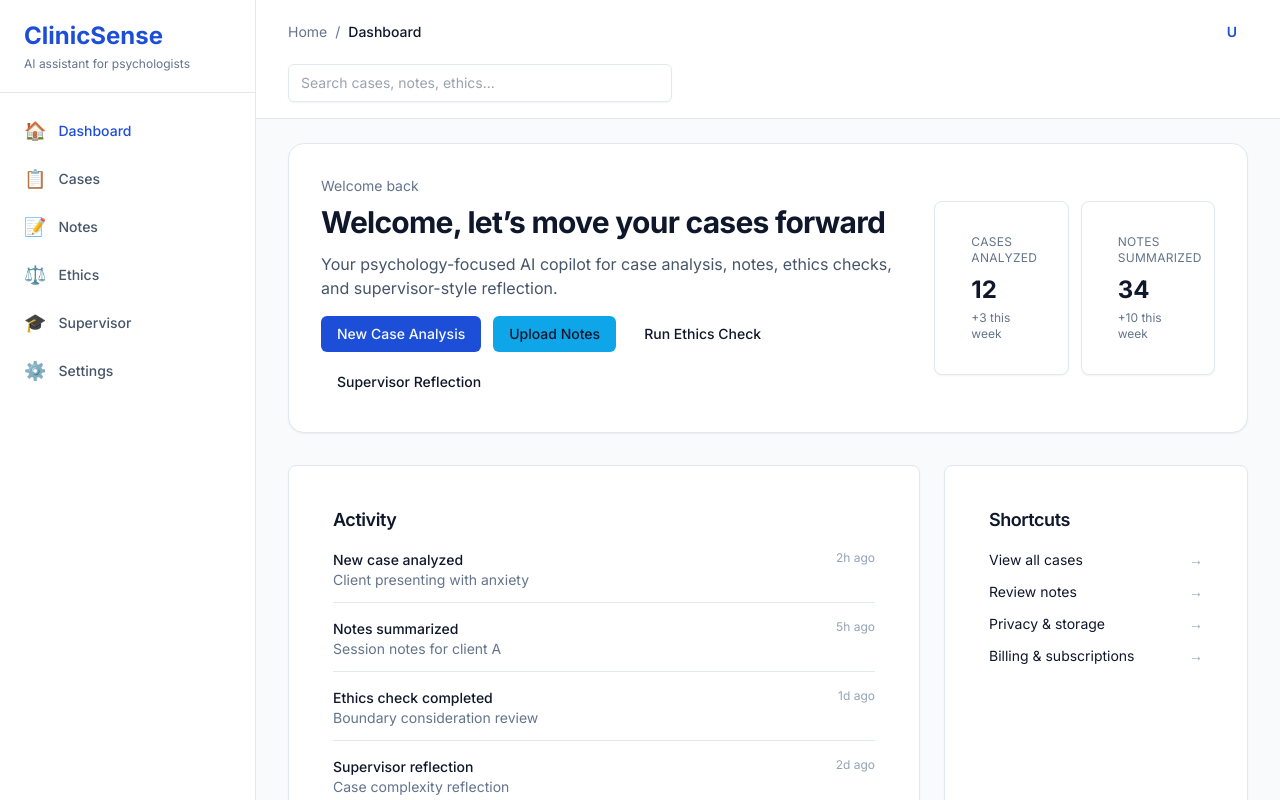
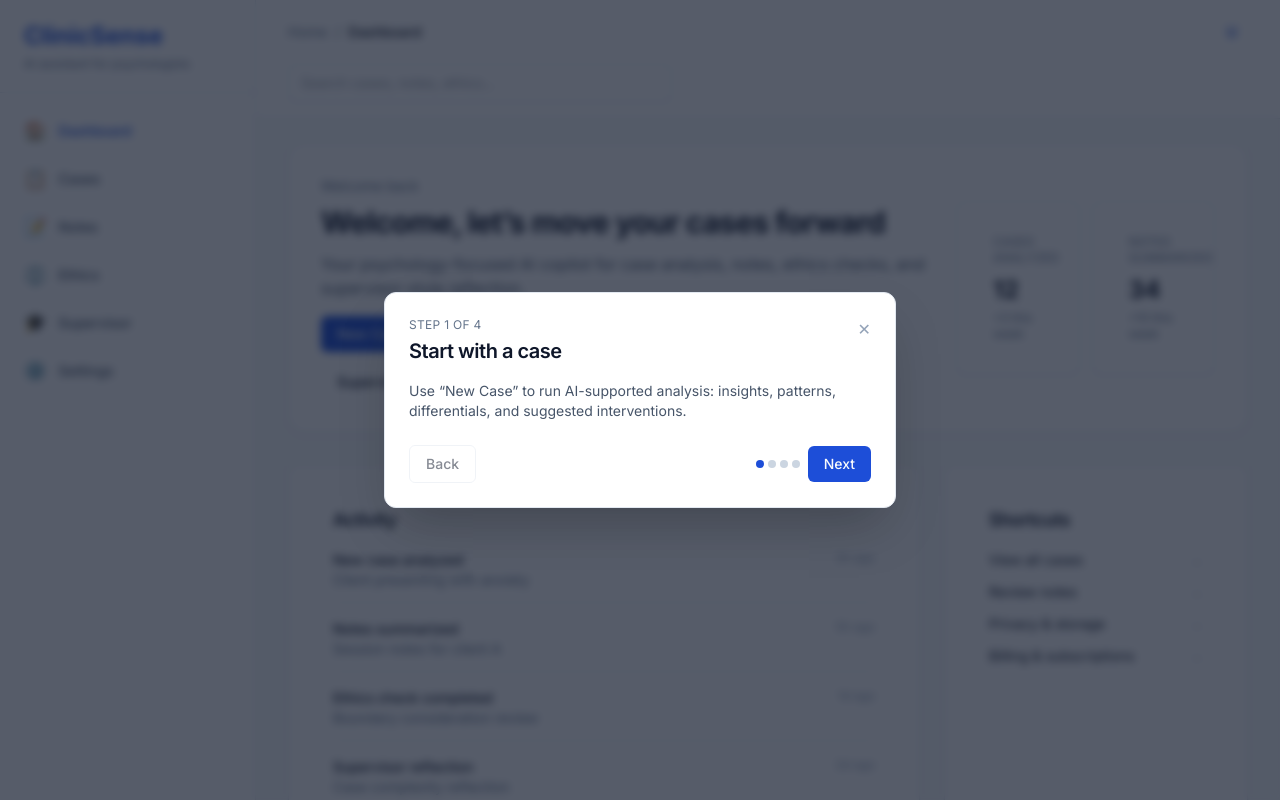
Before and after one commit to Ksramrz/Psych, a Next.js app in the folder frontend/: page /dashboard in a window 1280 px wide. Shown: the top 800 px of the page. Built offline with nearby package versions, Linux system fonts and the light colour scheme; no server answers.

Commit message:
Add onboarding tour and tooltips on dashboard

```diff
--- a/frontend/app/dashboard/page.tsx
+++ b/frontend/app/dashboard/page.tsx
@@ -5,9 +5,20 @@ import Link from 'next/link';
 import { AppLayout } from '@/components/layout/AppLayout';
 import { Button } from '@/components/ui/Button';
 import { Card } from '@/components/ui/Card';
+import { useEffect, useState } from 'react';
+import { Tour } from '@/components/onboarding/Tour';
+import { Tooltip } from '@/components/onboarding/Tooltip';
 
 export default function DashboardPage() {
   const { user, isLoaded } = useUser();
+  const [showTour, setShowTour] = useState(false);
+
+  useEffect(() => {
+    if (typeof window !== 'undefined') {
+      const dismissed = localStorage.getItem('clinicsense-tour-dismissed');
+      if (!dismissed) setShowTour(true);
+    }
+  }, []);
 
   if (!isLoaded) {
     return (
@@ -18,10 +29,30 @@ export default function DashboardPage() {
   }
 
   const quickActions = [
-    { label: 'New Case Analysis', href: '/cases/new', variant: 'primary' as const },
-    { label: 'Upload Notes', href: '/notes/upload', variant: 'secondary' as const },
-    { label: 'Run Ethics Check', href: '/ethics/check', variant: 'ghost' as const },
-    { label: 'Supervisor Reflection', href: '/supervisor', variant: 'ghost' as const },
+    {
+      label: 'New Case Analysis',
+      href: '/cases/new',
+      variant: 'primary' as const,
+      description: 'Run AI-supported analysis: insights, patterns, differentials, interventions.',
+    },
+    {
+      label: 'Upload Notes',
+      href: '/notes/upload',
+      variant: 'secondary' as const,
+      description: 'Summarize raw session notes into clean, structured summaries.',
+    },
+    {
+      label: 'Run Ethics Check',
+      href: '/ethics/check',
+      variant: 'ghost' as const,
+      description: 'Review boundaries and guideline alignment for tricky situations.',
+    },
+    {
+      label: 'Supervisor Reflection',
+      href: '/supervisor',
+      variant: 'ghost' as const,
+      description: 'Get reflective questions and alternative perspectives.',
+    },
   ];
 
   const featureCards = [
@@ -82,10 +113,15 @@ export default function DashboardPage() {
               </p>
               <div className="mt-4 flex flex-wrap gap-3">
                 {quickActions.map((action) => (
-                  <Link key={action.label} href={action.href}>
-                    <Button variant={action.variant}>{action.label}</Button>
-                  </Link>
+                  <Tooltip key={action.label} content={action.description ?? action.label}>
+                    <Link href={action.href}>
+                      <Button variant={action.variant}>{action.label}</Button>
+                    </Link>
+                  </Tooltip>
                 ))}
+                <Button variant="ghost" onClick={() => setShowTour(true)}>
+                  Show tour
+                </Button>
               </div>
             </div>
             <div className="grid grid-cols-2 gap-3 w-full lg:w-80">
@@ -157,6 +193,34 @@ export default function DashboardPage() {
             </Link>
           ))}
         </div>
+
+      {showTour && (
+        <Tour
+          steps={[
+            {
+              title: 'Start with a case',
+              description:
+                'Use “New Case” to run AI-supported analysis: insights, patterns, differentials, and suggested interventions.',
+            },
+            {
+              title: 'Clean up your notes',
+              description:
+                'Upload session notes to get structured summaries and follow-ups. Handy before writing reports.',
+            },
+            {
+              title: 'Stay aligned with ethics',
+              description:
+                'Use Ethics Check to quickly review boundaries and guideline alignment for tricky situations.',
+            },
+            {
+              title: 'Reflect like a supervisor',
+              description:
+                'Supervisor mode gives reflective questions and alternative perspectives to strengthen formulation.',
+            },
+          ]}
+          onClose={() => setShowTour(false)}
+        />
+      )}
       </div>
     </AppLayout>
   );
--- /dev/null
+++ b/frontend/components/onboarding/Tooltip.tsx
@@ -0,0 +1,27 @@
+'use client';
+
+import { ReactNode, useState } from 'react';
+
+type TooltipProps = {
+  content: string;
+  children: ReactNode;
+};
+
+export function Tooltip({ content, children }: TooltipProps) {
+  const [open, setOpen] = useState(false);
+
+  return (
+    <span
+      className="relative inline-flex items-center"
+      onMouseEnter={() => setOpen(true)}
+      onMouseLeave={() => setOpen(false)}
+    >
+      {children}
+      {open && (
+        <span className="absolute top-full left-1/2 -translate-x-1/2 mt-2 w-max max-w-xs rounded-md bg-slate-900 text-white text-xs px-3 py-2 shadow-lg z-40">
+          {content}
+        </span>
+      )}
+    </span>
+  );
+}
--- /dev/null
+++ b/frontend/components/onboarding/Tour.tsx
@@ -0,0 +1,88 @@
+'use client';
+
+import { useEffect, useState } from 'react';
+import { Button } from '@/components/ui/Button';
+
+type TourStep = {
+  title: string;
+  description: string;
+};
+
+type TourProps = {
+  steps: TourStep[];
+  onClose: () => void;
+  storageKey?: string;
+};
+
+export function Tour({ steps, onClose, storageKey = 'clinicsense-tour-dismissed' }: TourProps) {
+  const [index, setIndex] = useState(0);
+
+  useEffect(() => {
+    document.body.style.overflow = 'hidden';
+    return () => {
+      document.body.style.overflow = '';
+    };
+  }, []);
+
+  const dismiss = () => {
+    if (typeof window !== 'undefined') {
+      localStorage.setItem(storageKey, 'true');
+    }
+    onClose();
+  };
+
+  const next = () => {
+    if (index < steps.length - 1) {
+      setIndex((i) => i + 1);
+    } else {
+      dismiss();
+    }
+  };
+
+  const back = () => {
+    setIndex((i) => Math.max(0, i - 1));
+  };
+
+  const step = steps[index];
+
+  return (
+    <div className="fixed inset-0 z-50 flex items-center justify-center bg-slate-900/70 backdrop-blur-sm">
+      <div className="bg-white dark:bg-slate-900 border border-border rounded-xl shadow-2xl max-w-lg w-full mx-4 p-6">
+        <div className="flex items-start justify-between">
+          <div>
+            <p className="text-xs uppercase tracking-wide text-slate-500 mb-1">
+              Step {index + 1} of {steps.length}
+            </p>
+            <h3 className="text-xl font-semibold text-foreground">{step.title}</h3>
+          </div>
+          <button
+            onClick={dismiss}
+            className="text-slate-400 hover:text-slate-600 transition"
+            aria-label="Close tour"
+          >
+            ✕
+          </button>
+        </div>
+        <p className="mt-4 text-sm text-slate-600 dark:text-slate-300">{step.description}</p>
+        <div className="mt-6 flex items-center justify-between">
+          <Button variant="outline" onClick={back} disabled={index === 0}>
+            Back
+          </Button>
+          <div className="flex items-center gap-2">
+            <div className="flex items-center gap-1">
+              {steps.map((_, i) => (
+                <span
+                  key={i}
+                  className={`h-2 w-2 rounded-full ${
+                    i === index ? 'bg-primary' : 'bg-slate-300 dark:bg-slate-700'
+                  }`}
+                />
+              ))}
+            </div>
+            <Button onClick={next}>{index === steps.length - 1 ? 'Finish' : 'Next'}</Button>
+          </div>
+        </div>
+      </div>
+    </div>
+  );
+}
```
